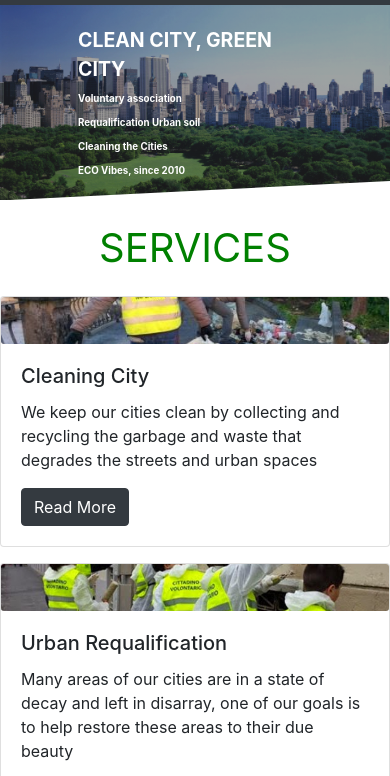
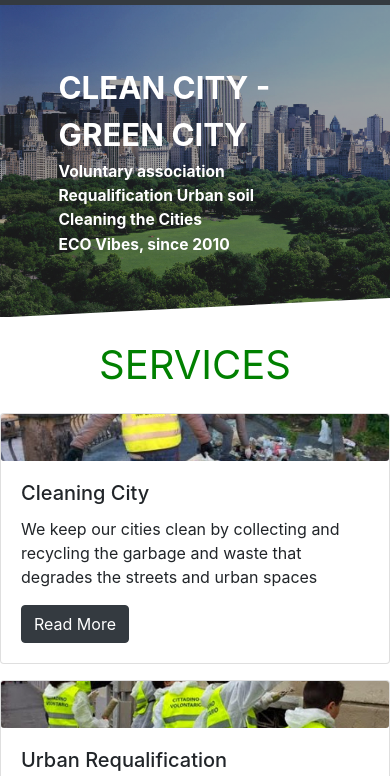
Before and after one commit to Konsov/Hypermedia-Project, a website: page public/index.html in a window 390 px wide. Shown: the part 56-832 px from the top of the page. Drawn offline with nearby package versions, Linux system fonts and the light colour scheme.

Commit message:
changed home style

```diff
--- a/public/assets/css/home.css
+++ b/public/assets/css/home.css
@@ -11,7 +11,18 @@
     background-repeat:   no-repeat;
     position: relative;
   }
+  @media (max-width:767px){
+    .intro {
+      height: 80vw;
+    }
+    .intro .slogan {
+      font-size: 8vw;
+    }
 
+    .intro .baseline {
+      font-size: 4vw;
+    }
+  }
   .about-us{
     opacity: 0.9;
     height: 980px;
@@ -75,7 +86,7 @@
 }
 
 .first_text{
-    width: 60%;
+    width: 70%;
     position: absolute;
     top: 50%;
     left: 50%;
--- a/public/index.html
+++ b/public/index.html
@@ -46,7 +46,7 @@
           <a class="nav-link" href="#">Team</a>
         </li>
         <li class="nav-item">
-          <a class="nav-link" href="#">Services</a>
+          <a class="nav-link" href="/pages/services.html">Services</a>
         </li>
         <li class="nav-item">
           <a class="nav-link" href="#">Projects</a>
@@ -66,7 +66,7 @@
 
 <div class='intro'>
   <div class="first_text">
-    <strong class="slogan">CLEAN CITY, GREEN CITY<br></strong>
+    <strong class="slogan">CLEAN CITY - GREEN CITY<br></strong>
     <strong class="baseline">Voluntary association <br>Requalification Urban soil<br>Cleaning the Cities <br>ECO Vibes, since 2010</strong>
   </div>
 
@@ -327,7 +327,7 @@
           <ul class="footer-links">
             <li><a href="/pages/association.html">About Us</a></li>
             <li><a href="http://scanfcode.com/contact/" aria-current="page">Team</a></li>
-            <li><a href="http://scanfcode.com/contribute-at-scanfcode/">Service</a></li>
+            <li><a href="/pages/services.html">Service</a></li>
             <li><a href="http://scanfcode.com/privacy-policy/">Projects</a></li>
             <li><a href="http://scanfcode.com/sitemap/">Events</a></li>
             <li><a href="/pages/contact.html">Contacts</a></li>
```
